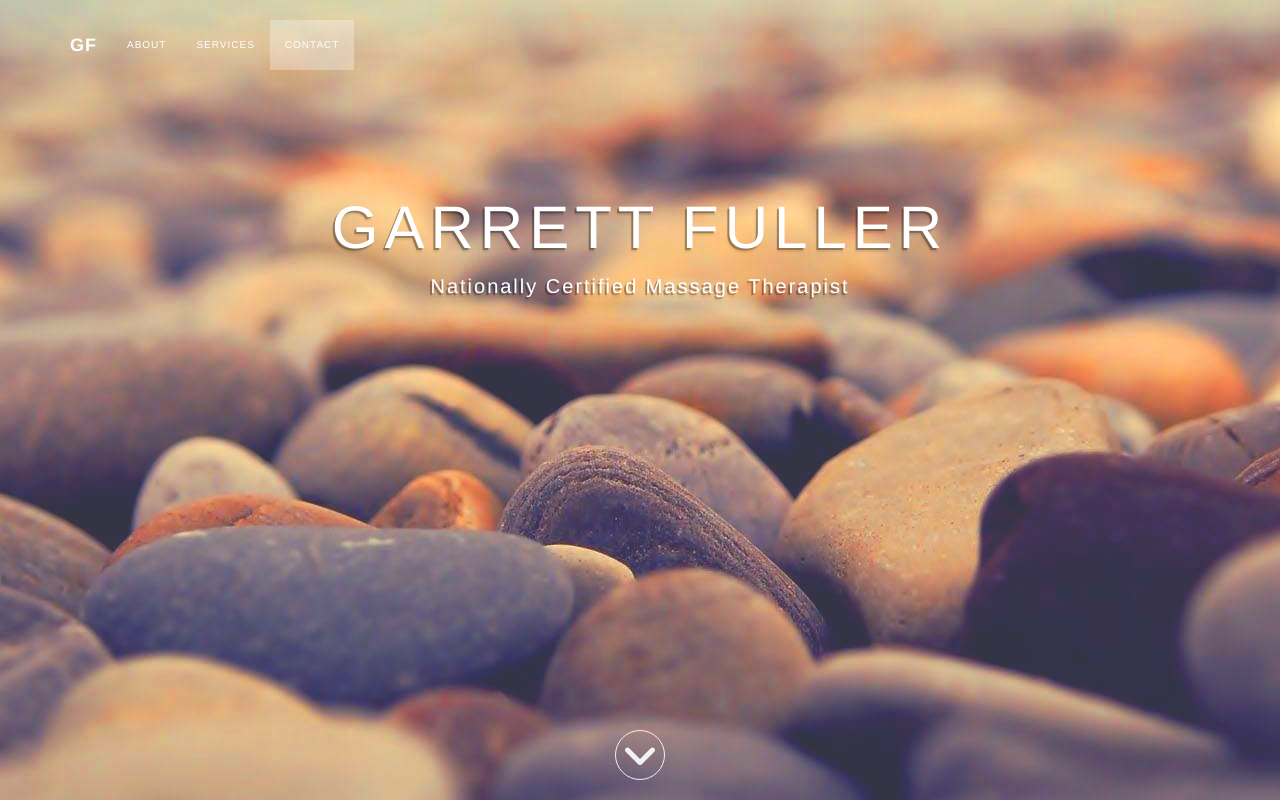
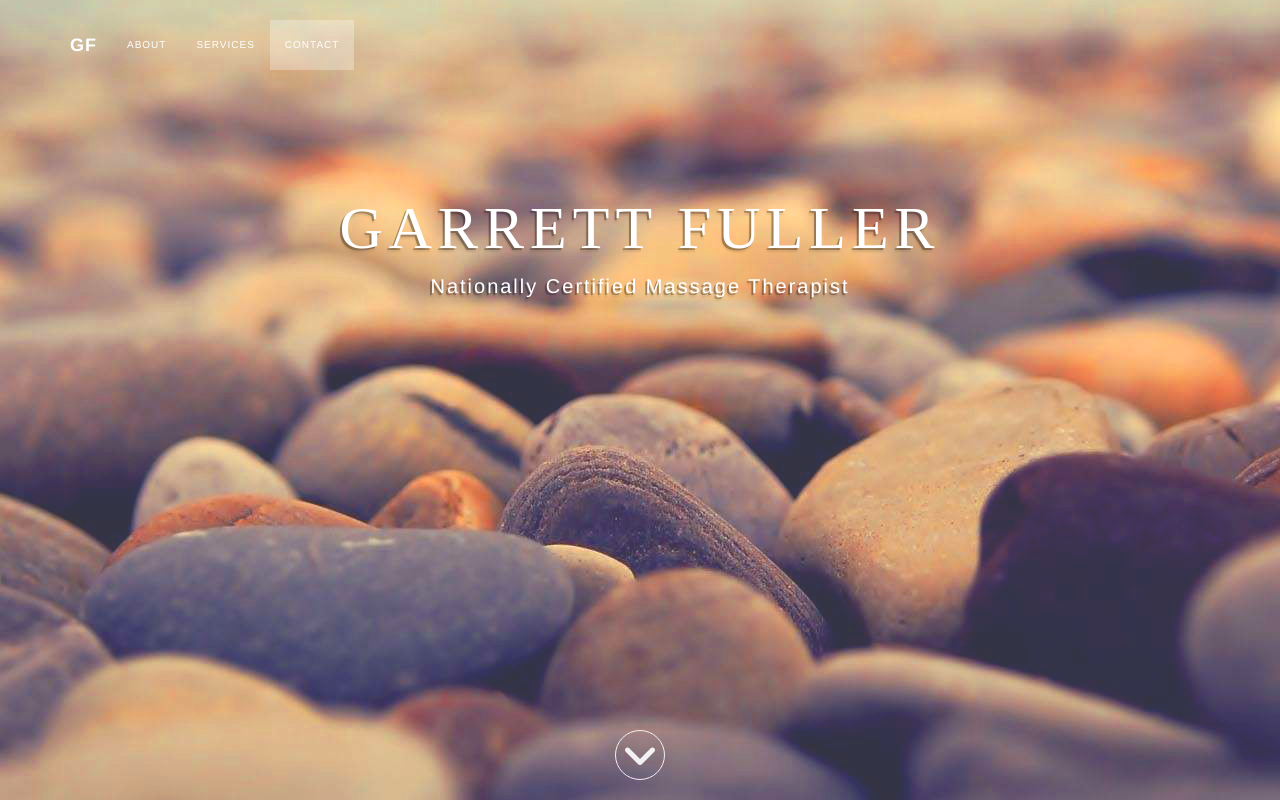
Before and after one commit to wesdawson/fuller-healing-hands, a website: page static/index.html in a window 1280 px wide. Shown: the top 800 px of the page. Drawn offline with Linux system fonts and the light colour scheme.

Commit message:
intro-header font add

```diff
--- a/static/css/scrolling-nav.css
+++ b/static/css/scrolling-nav.css
@@ -146,7 +146,7 @@ html {
   letter-spacing: 0.1em;
   font-weight: 100;
   font-size: 6em;
-  font-family: ;
+  font-family: 'caviar_dreamsregular';
   text-transform: uppercase;
   text-shadow: -2px 2px 0px rgba(0, 0, 0, 0.3), -2px 4px 2px rgba(0, 0, 0, 0.1);
 }
--- a/static/index.html
+++ b/static/index.html
@@ -16,6 +16,8 @@
 
     <!-- Custom CSS -->
     <link href="css/scrolling-nav.css" rel="stylesheet">
+    <!-- Font CSS -->
+    <link rel="stylesheet" href="css/fontsheet.css" type="text/css" charset="utf-8" />
 
     <!-- HTML5 Shim and Respond.js IE8 support of HTML5 elements and media queries -->
     <!-- WARNING: Respond.js doesn't work if you view the page via file:// -->
```
